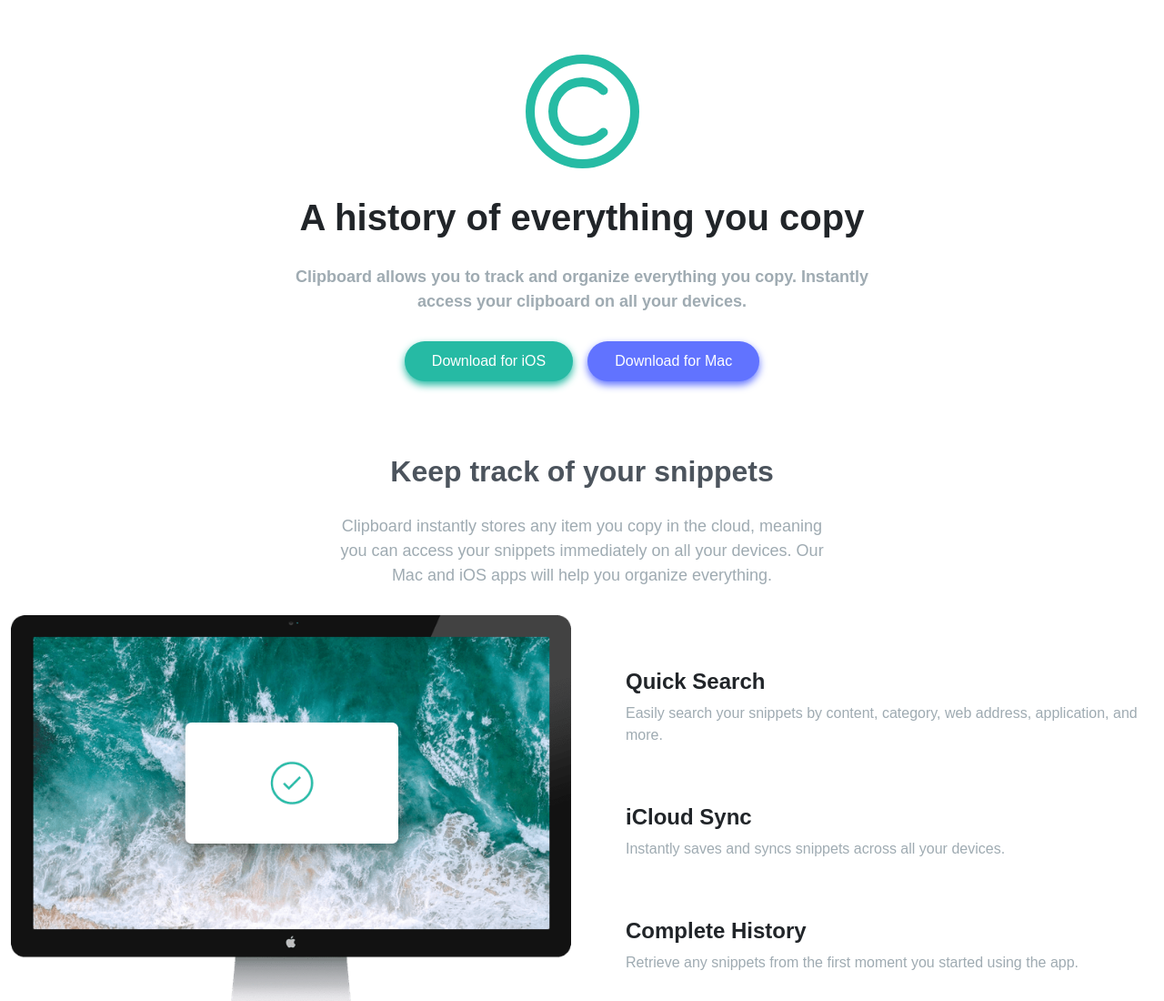
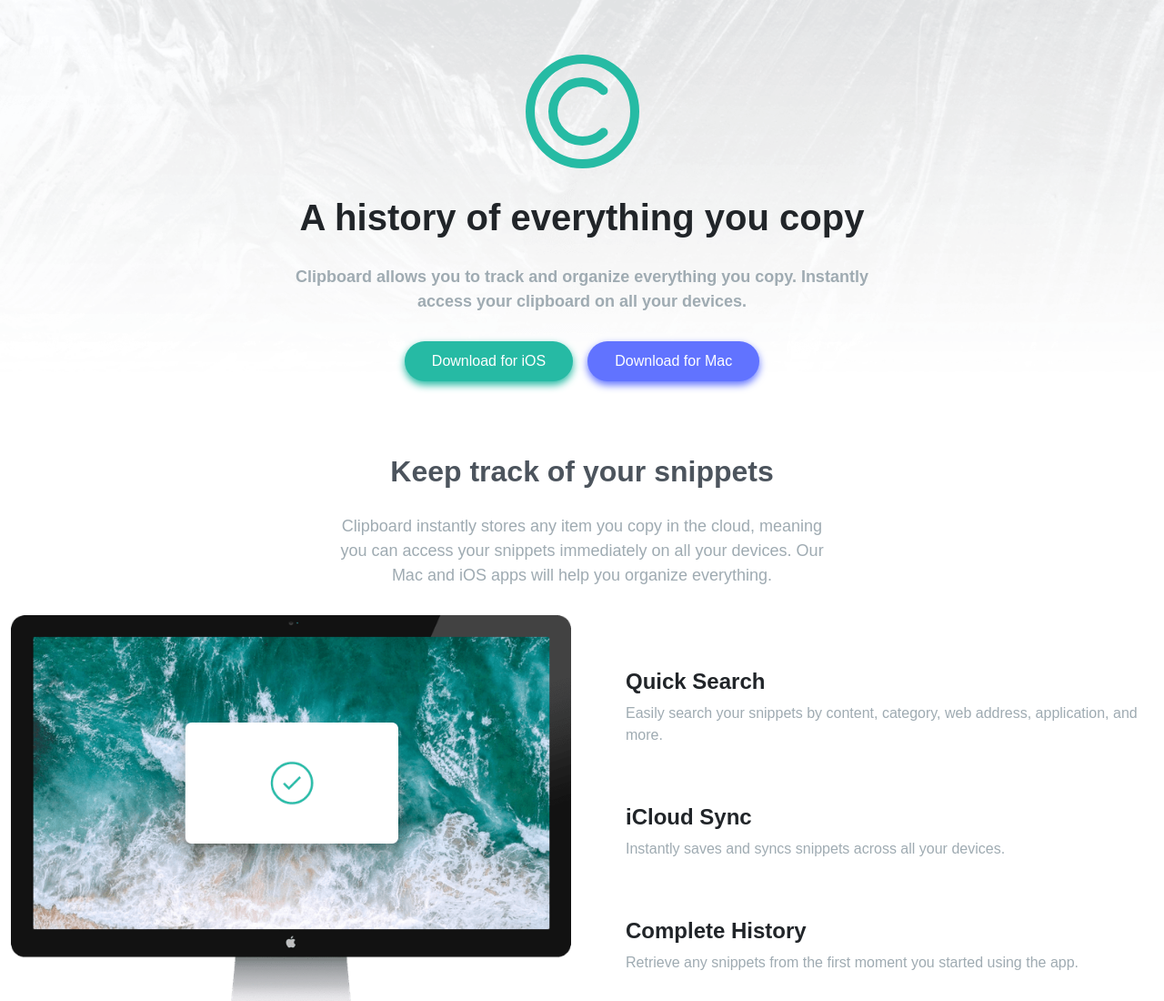
Before and after one commit to mahedee007/clipboard-landing-page-master, a plain HTML site: page index.html in a window 1280 px wide. Shown: the top 1100 px of the page at 91% size. Drawn offline with nearby package versions, Linux system fonts and the light colour scheme; a web font is replaced by a local one.

Commit message:
final commit

```diff
--- a/css/style.css
+++ b/css/style.css
@@ -6,7 +6,7 @@ body{
 
 }
 .hero{
-    background-image: url('images/bg-header-desktop.png');
+    background-image: url('/images/bg-header-desktop.png');
     background-repeat: no-repeat;
   background-position: center;
   background-size: cover;
```
